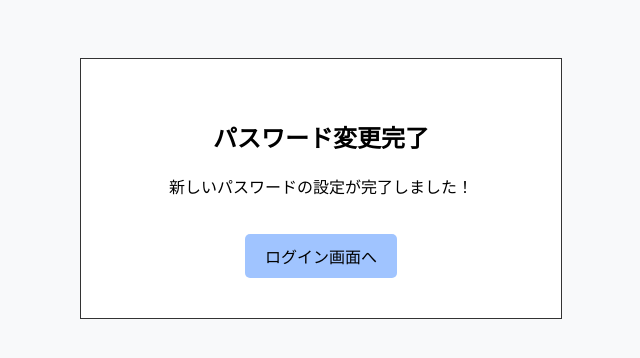
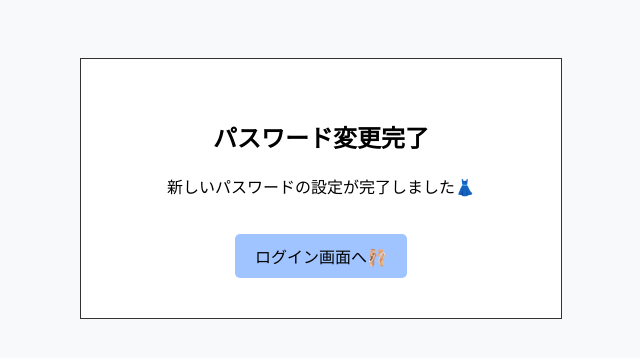
Before and after one commit to Omochimochimochimochi/Daily-closet, a Django app: page /reset/done/ in a window 1280 px wide. Shown: the top 358 px of the page, without its empty margins (319-959 px from the left). Run offline with Django 5.2, Linux system fonts and the light colour scheme.

Commit message:
テキスト修正

```diff
--- a/closet/templates/password_reset_complete.html
+++ b/closet/templates/password_reset_complete.html
@@ -12,8 +12,8 @@
 <body>
     <div class="box">
         <h2>パスワード変更完了</h2>
-        <p>新しいパスワードの設定が完了しました！</p>
-        <a href="{% url 'login' %}" class="btn">ログイン画面へ</a>
+        <p>新しいパスワードの設定が完了しました👗</p>
+        <a href="{% url 'login' %}" class="btn">ログイン画面へ🩰</a>
     </div>
 </body>
 </html>
```
